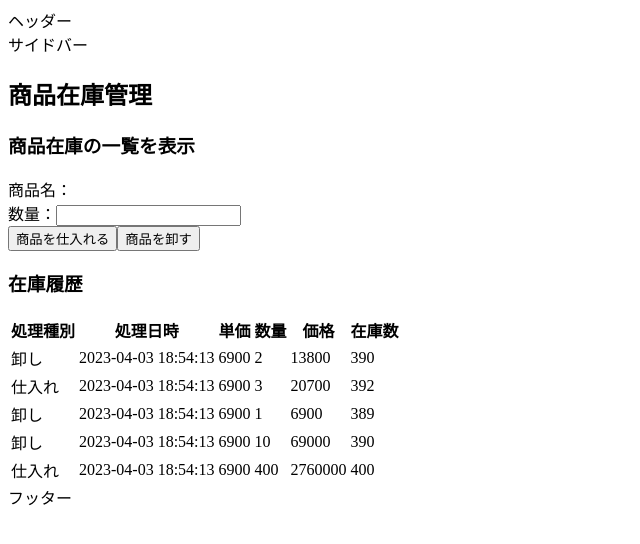
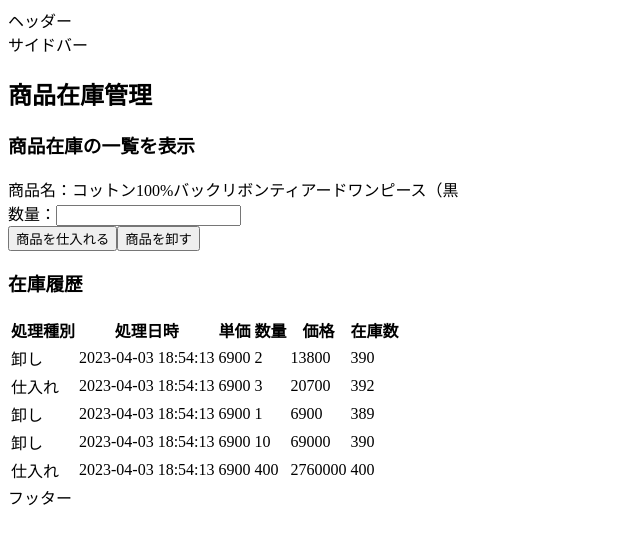
Before and after one commit to re2osushi8888/study-fullstack-web-dev, a Next.js app in the folder frontend/: page /inventory/products/1 in a window 1280 px wide. Shown: the top 544 px of the page, without its empty margins (0-640 px from the left). Built offline with nearby package versions, Linux system fonts and the light colour scheme.

Commit message:
params.idがstringが入ってしまうためnumber型の定数を作成

```diff
--- a/frontend/app/inventory/products/[id]/page.tsx
+++ b/frontend/app/inventory/products/[id]/page.tsx
@@ -27,6 +27,7 @@ export default function Page({
 	// 商品IDにあたる検索条件
 	params: { id: number };
 }) {
+	const paramsId = Number(params.id);
 	//読み込みデータを保持
 	const [product, setProduct] = useState<ProductData>({
 		id: 0,
@@ -38,7 +39,7 @@ export default function Page({
 
 	useEffect(() => {
 		const selectedProduct: ProductData = productsData.find(
-			(v) => v.id === params.id,
+			(v) => v.id === paramsId,
 		) ?? {
 			id: 0,
 			name: '',
@@ -47,11 +48,7 @@ export default function Page({
 		};
 		setProduct(selectedProduct);
 		setData(inventoriesData);
-	}, []);
-	console.log(product);
-	//console.log(productsData);
-	console.log(params.id);
-	//console.log(productsData.find((v) => v.id === params.id));
+	}, [paramsId]);
 
 	return (
 		<>
```
